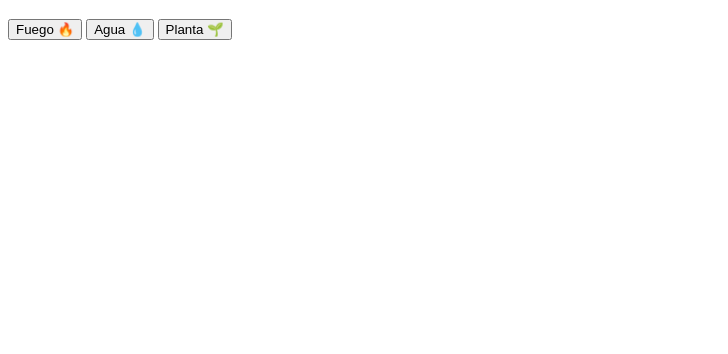
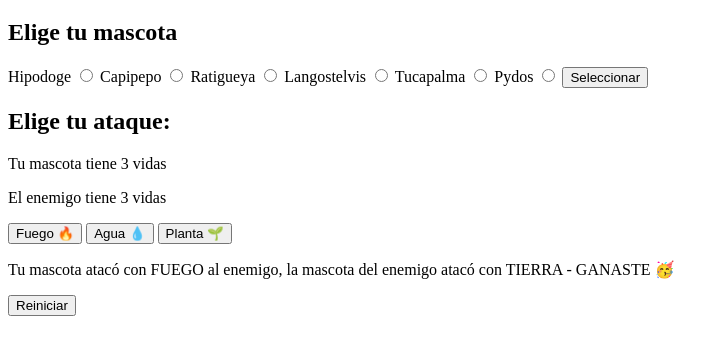
Before and after one commit to turnoffh/ProgramacionBasicaPltz, a plain HTML site: page mokepon/mokepon.html in a window 1280 px wide. Shown: the part 62-416 px from the top of the page, without its empty margins (0-728 px from the left). Drawn offline with Linux system fonts and the light colour scheme.

Commit message:
Agregamos las mascotas con labels e input radio button

```diff
--- a/mokepon/mokepon.html
+++ b/mokepon/mokepon.html
@@ -8,11 +8,44 @@
 
     <body>
         <h1>MOKEPON! 🔥💧🌱</h1>
-        <p>
-            <button>Fuego 🔥</button>
-            <button>Agua 💧</button>
-            <button>Planta 🌱</button>
-        </p>
+
+        <section id="seleccionar-mascota">
+            <h2>Elige tu mascota</h2>
+            <label for="hipodoge">Hipodoge</label>
+            <input type="radio" name="mascota" id="hipodoge"/> <!-- Name es para decir el grupo al que pertenece-->
+            <label for="capipepo">Capipepo</label>
+            <input type="radio" name="mascota" id="capipepo"/>
+            <label for="ratigueya">Ratigueya</label>
+            <input type="radio" name="mascota" id="ratigueya"/>
+            <label for="langostelvis">Langostelvis</label>
+            <input type="radio" name="mascota" id="langostelvis"/>
+            <label for="tucapalma">Tucapalma</label>
+            <input type="radio" name="mascota" id="tucapalma"/>
+            <label for="pydos">Pydos</label>
+            <input type="radio" name="mascota" id="pydos"/>
+
+            <button>Seleccionar</button>
+        </section>
+
+        <section id="seleccionar-ataque">
+            <h2>Elige tu ataque:</h2>
+            <p>Tu mascota tiene <span >3</span> vidas</p>
+            <p>El enemigo tiene <span >3</span> vidas</p>
+            <p>
+                <button>Fuego 🔥</button>
+                <button>Agua 💧</button>
+                <button>Planta 🌱</button>
+            </p>
+        </section>
+
+        <section id="mensajes">
+            <p>Tu mascota atacó con FUEGO al enemigo, la mascota del enemigo atacó con TIERRA - GANASTE 🥳</p>
+        </section>
+
+        <section id="reiniciar">
+            <button>Reiniciar</button>
+        </section>
+
     </body>
 
 </html>
```
